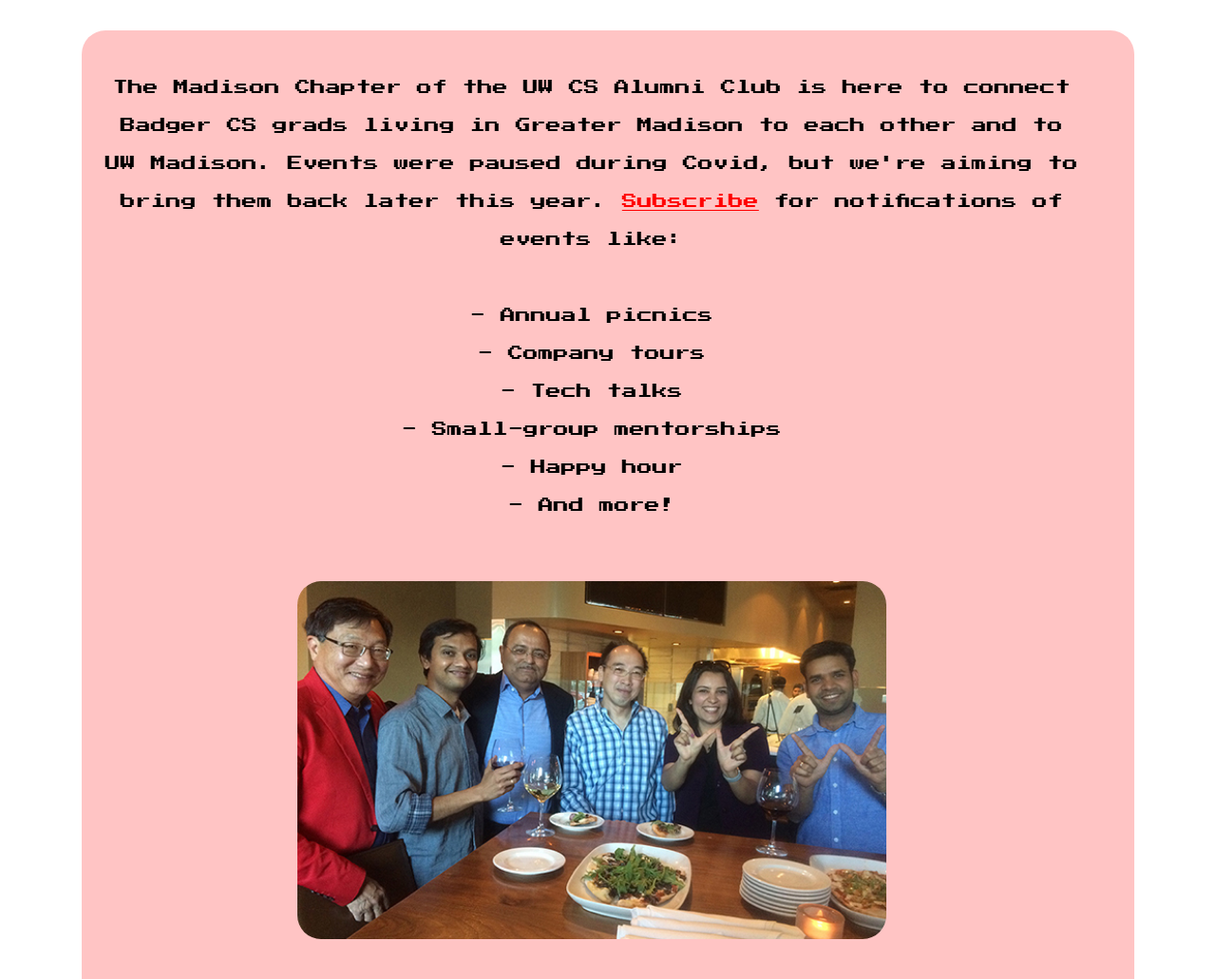
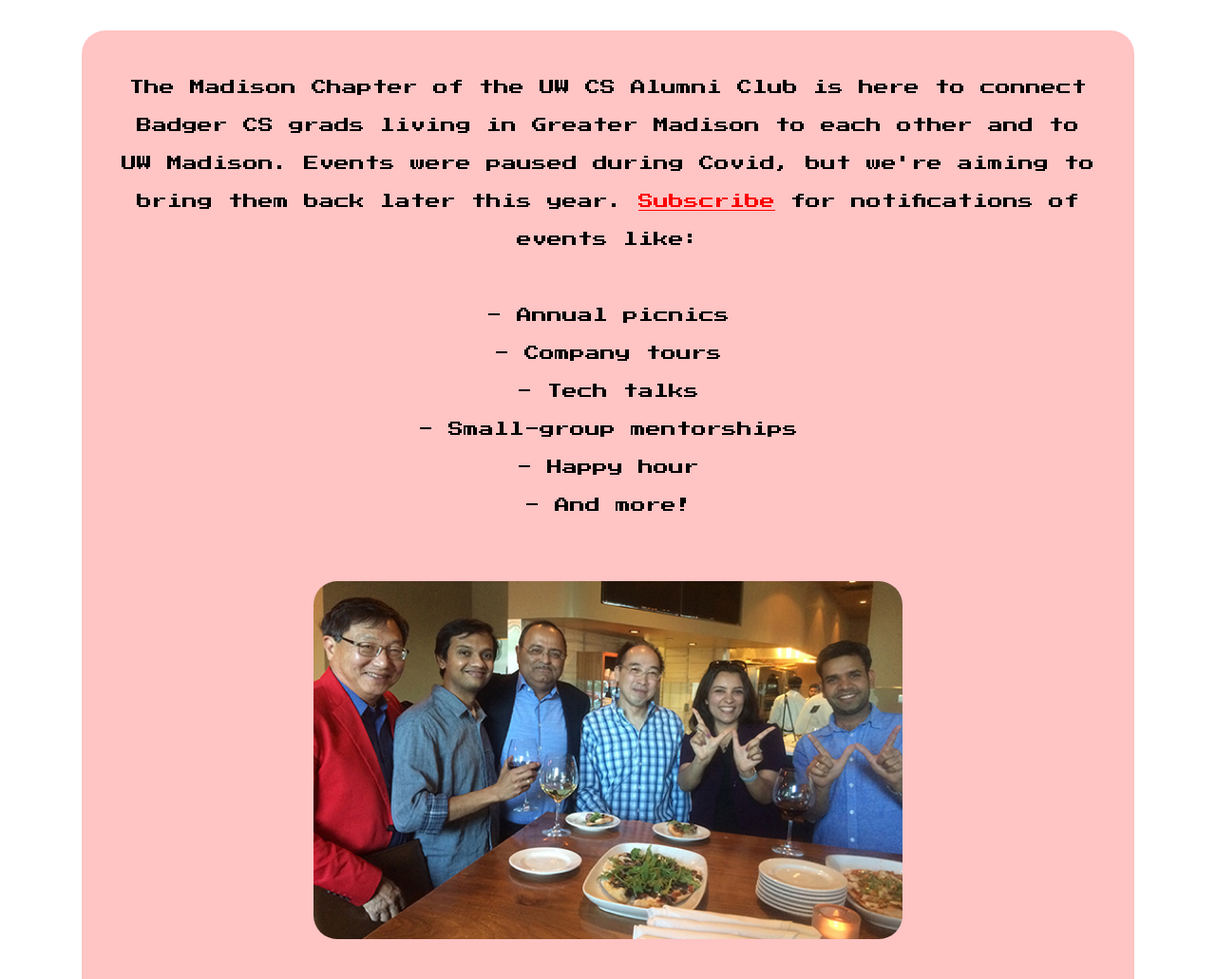
Before and after one commit to ledprofio/UW-CS-Alumni-Club-Website, a plain HTML site: page index.html in a window 1280 px wide. Shown: the part 269-1300 px from the top of the page at 95% size. Drawn offline with Linux system fonts and the light colour scheme.

Commit message:
Centered the home page

```diff
--- a/assets/css/styling-index.css
+++ b/assets/css/styling-index.css
@@ -108,11 +108,13 @@
 
             display: block;
 
+            text-align: center;
+
             padding: 10px;
 
             width: 95%;
 
-            margin-bottom: 40px;
+            margin: 0px auto 40px auto;
 
             }
 
@@ -137,6 +139,10 @@
 
             padding: 10px;
 
+            text-align: center;
+
+            margin: 0px auto;
+
             width: 95%;
 
             }
```
